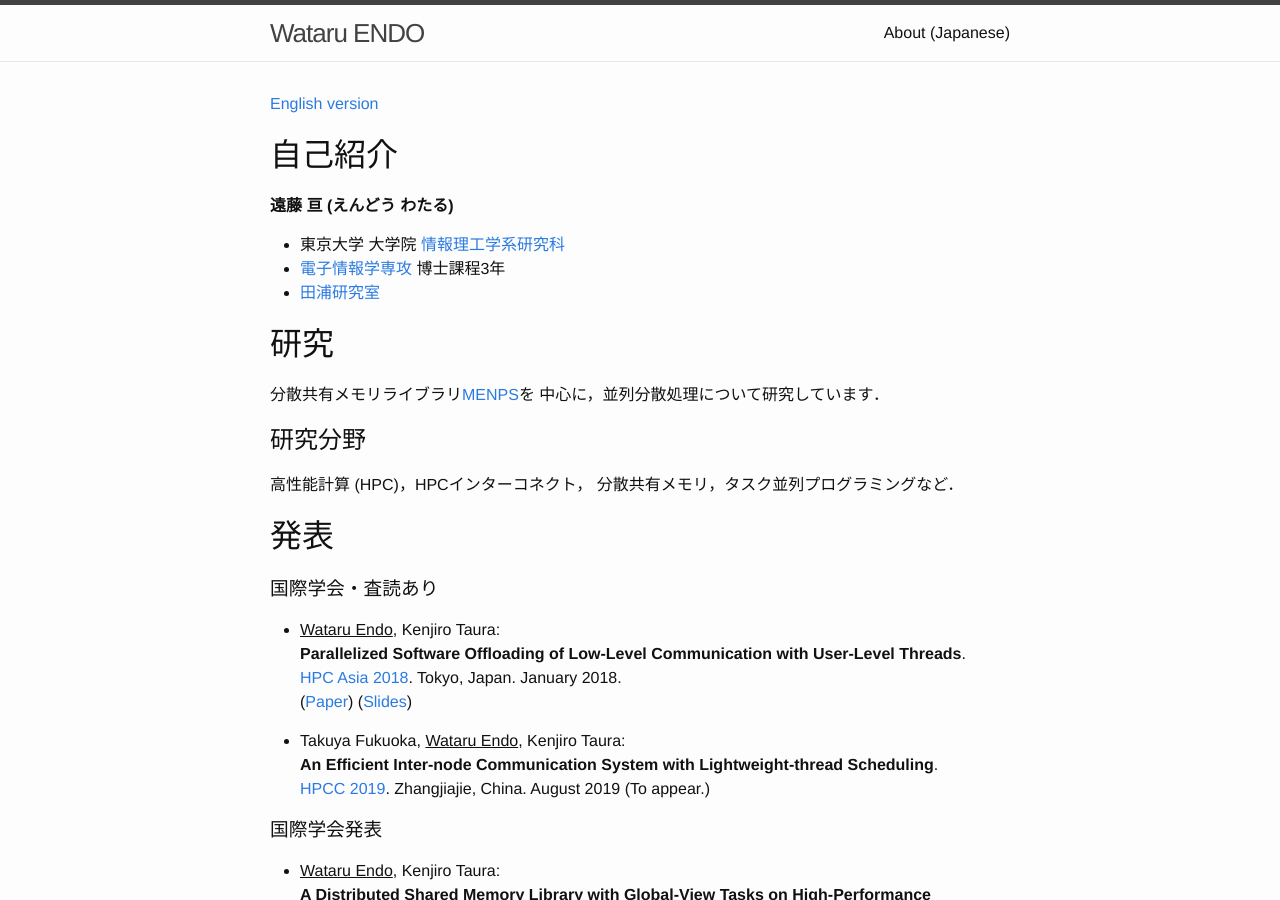
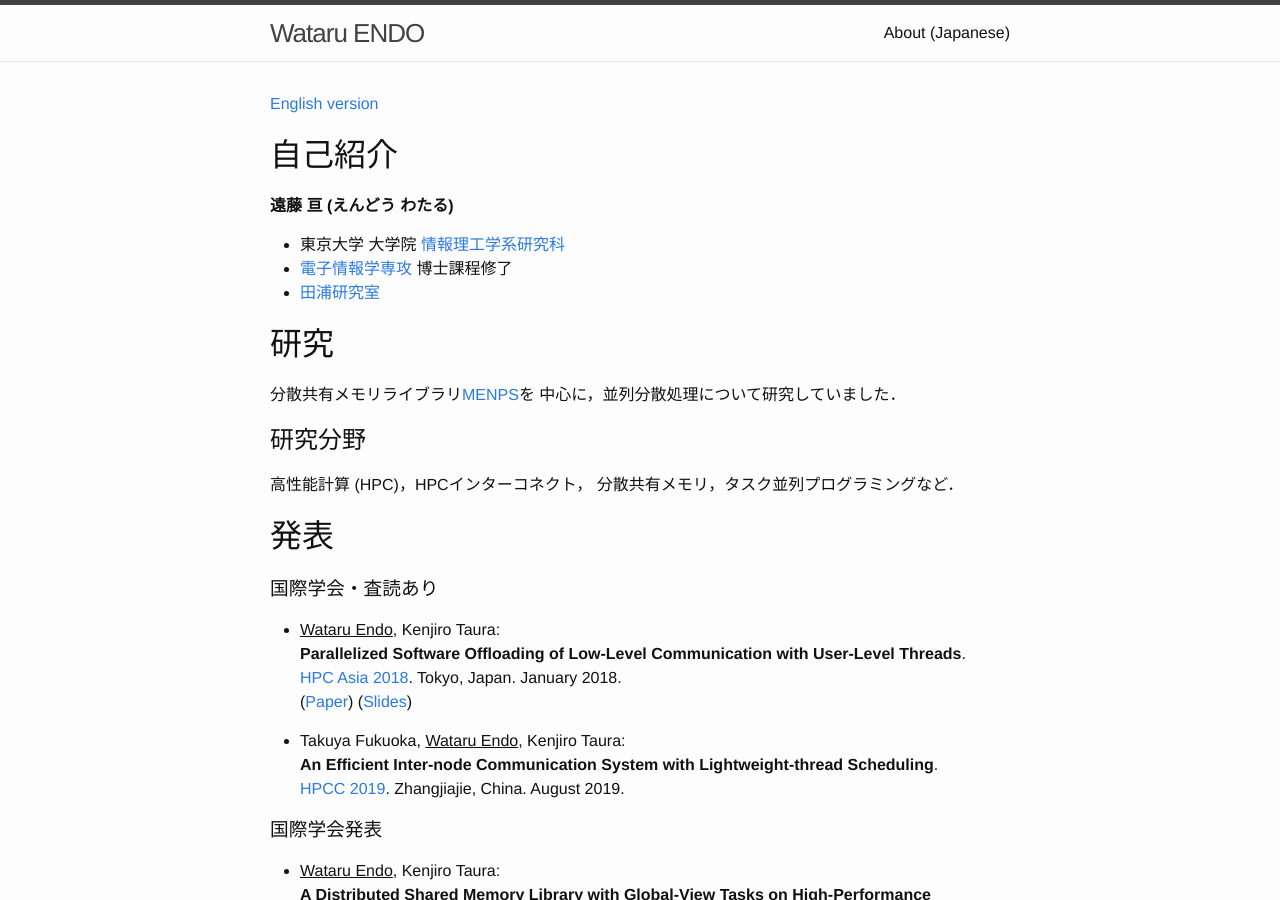
Before and after one commit to endowataru/endowataru.github.io, a Jekyll site: the page built from ja.md, in a window 1280 px wide and 900 px high. Built offline with Jekyll 4.4.1, drawn with Linux system fonts in a browser that asks for light colours; some of the changed text lies outside the part shown.

Commit message:
Update old information temporarily

```diff
--- a/ja.md
+++ b/ja.md
@@ -11,13 +11,13 @@ permalink: /ja/
 __遠藤 亘 (えんどう わたる)__
 
 - 東京大学 大学院 [情報理工学系研究科](http://www.i.u-tokyo.ac.jp/)
-- [電子情報学専攻](http://www.i.u-tokyo.ac.jp/edu/course/ice/index.shtml) 博士課程3年
+- [電子情報学専攻](http://www.i.u-tokyo.ac.jp/edu/course/ice/index.shtml) 博士課程修了
 - [田浦研究室](http://www.eidos.ic.i.u-tokyo.ac.jp)
 
 # 研究
 
 分散共有メモリライブラリ[MENPS](https://github.com/endowataru/menps)を
-中心に，並列分散処理について研究しています．
+中心に，並列分散処理について研究していました．
 
 ## 研究分野
 
@@ -36,7 +36,7 @@ __遠藤 亘 (えんどう わたる)__
 
 - Takuya Fukuoka, <u>Wataru Endo</u>, Kenjiro Taura:
   __An Efficient Inter-node Communication System with Lightweight-thread Scheduling__.
-  [HPCC 2019](http://csee.hnu.edu.cn/hpcc2019/index.html). Zhangjiajie, China. August 2019 (To appear.)
+  [HPCC 2019](http://csee.hnu.edu.cn/hpcc2019/index.html). Zhangjiajie, China. August 2019.
 
 ### 国際学会発表
 
@@ -97,7 +97,7 @@ __遠藤 亘 (えんどう わたる)__
 
 ### その他
 
-- [日本学術振興会 特別研究員 DC2](https://www.jsps.go.jp/j-pd/index.html). (2019年度〜)
+- [日本学術振興会 特別研究員 DC2](https://www.jsps.go.jp/j-pd/index.html). (2019年度)
     - "タスク並列を活用した分散共有メモリによる高生産スパコンプログラミング環境"
 - [International HPC Summer School](http://ihpcss18.it4i.cz/) 参加 (2018年7月)
 
```
Also changed, not shown: index.md (+4 -3 lines).
